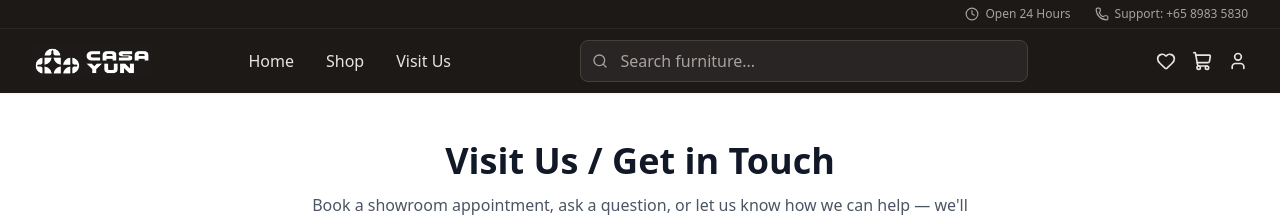
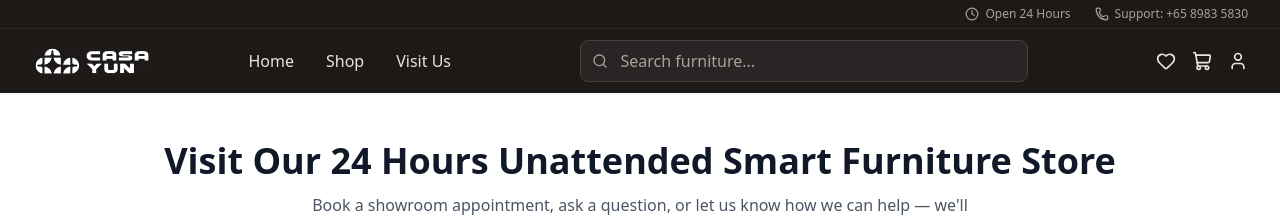
Before and after one commit to chia0316/yunshang-ecom, a React (Vite) app in the folder cust-FE/: page /visit-us in a window 1280 px wide. Shown: the top 221 px of the page. Built offline with nearby package versions, Linux system fonts and the light colour scheme; no server answers.

Commit message:
Update Visit Us page heading to describe the 24-hour smart store

```diff
--- a/cust-FE/src/pages/VisitUsPage.tsx
+++ b/cust-FE/src/pages/VisitUsPage.tsx
@@ -91,7 +91,7 @@ const VisitUsPage: React.FC = () => {
   return (
     <div className="max-w-7xl mx-auto px-4 sm:px-6 lg:px-8 py-12">
       <div className="text-center mb-10">
-        <h1 className="text-3xl md:text-4xl font-bold text-gray-900 mb-3">Visit Us / Get in Touch</h1>
+        <h1 className="text-3xl md:text-4xl font-bold text-gray-900 mb-3">Visit Our 24 Hours Unattended Smart Furniture Store</h1>
         <p className="text-gray-600 max-w-2xl mx-auto">
           Book a showroom appointment, ask a question, or let us know how we can help —
           we'll get back to you shortly.
```
